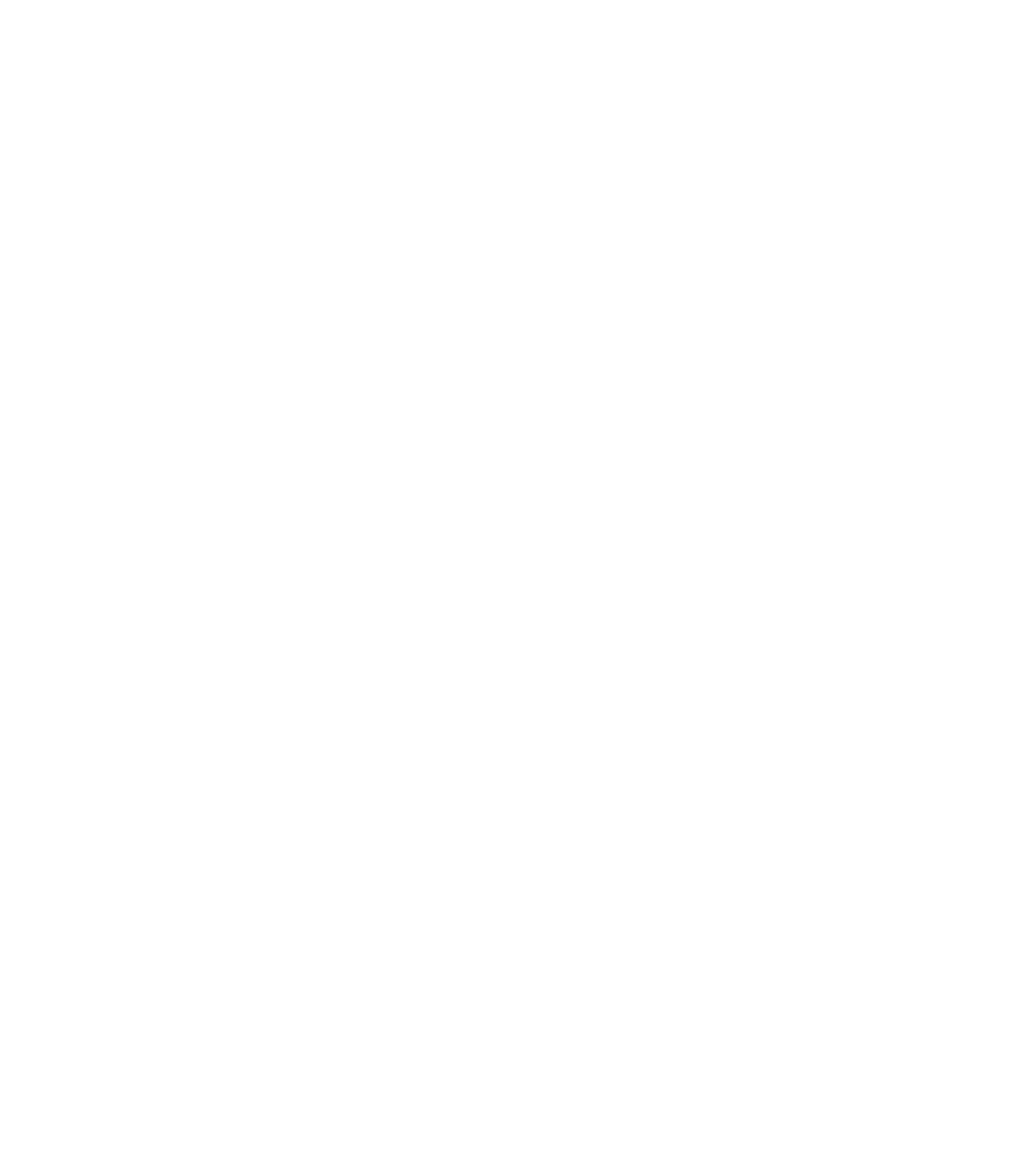
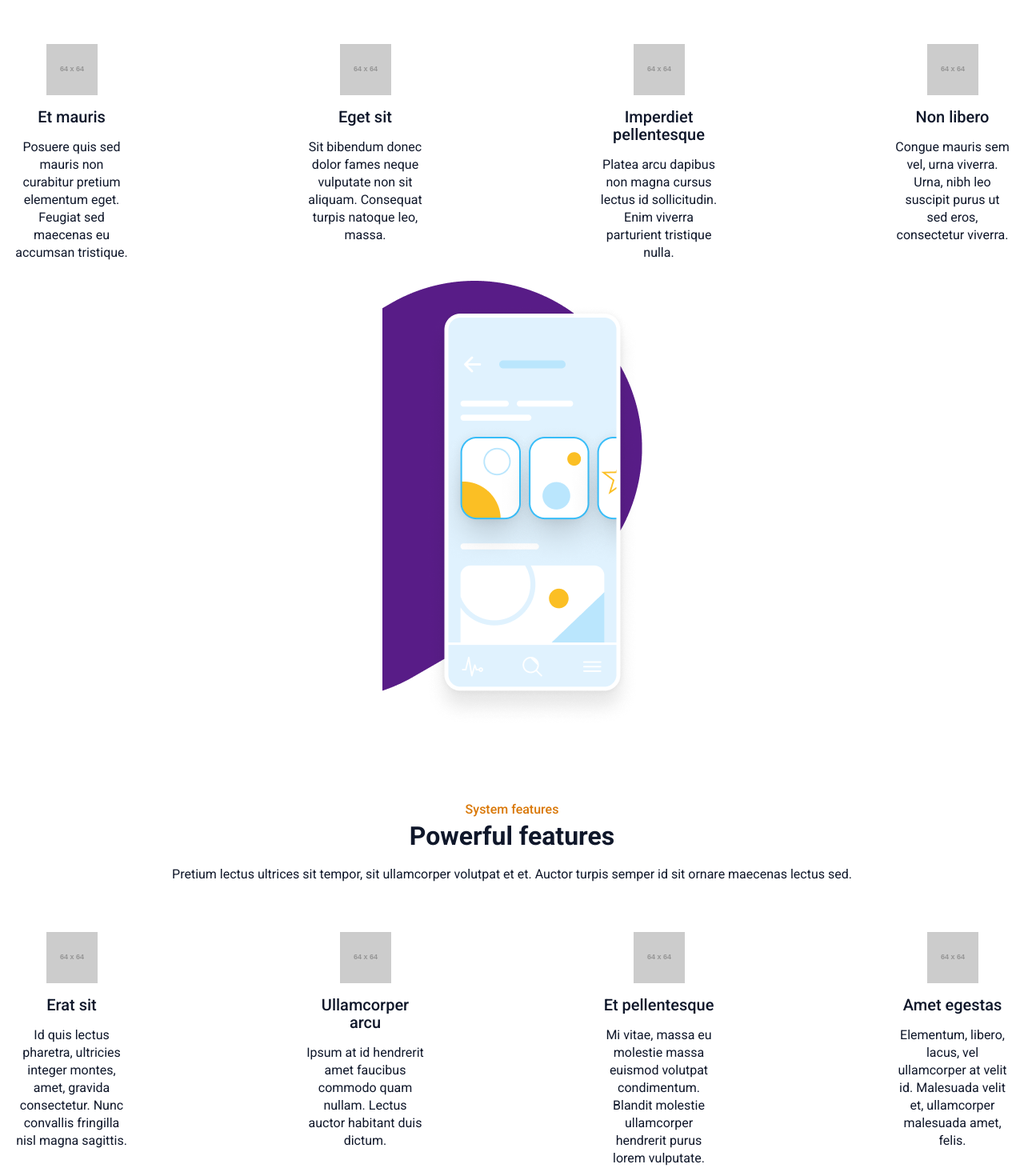
Before and after one commit to zingarelli/Buzzvel_2024_Test, a React (Vite) app: page / in a window 1280 px wide. Shown: the part 1440-2910 px from the top of the page at 80% size. Before the commit the page ends 1285 px from the top, so only its background shows below. Built offline with nearby package versions, Linux system fonts and the light colour scheme.

Commit message:
add Services and Features sections (mobile)

```diff
--- a/src/App.jsx
+++ b/src/App.jsx
@@ -5,8 +5,8 @@ export default function App() {
     <>
       <Section.Hero />
       <Section.Intro />
-      {/* <Section.Services /> */}
-      {/* <Section.Features /> */}
+      <Section.Services />
+      <Section.Features />
       {/* <Section.CTA /> */}
       {/* <Footer /> */}
     </>
--- a/src/components/InfoCard/InfoCard.module.css
+++ b/src/components/InfoCard/InfoCard.module.css
@@ -3,7 +3,7 @@
     display: flex;
     flex-direction: column;
     row-gap: 16px;
-    width: 148px;
+    width: 147px;
     align-items: center;
 }
 
--- /dev/null
+++ b/src/components/LandingPage/Features/Features.module.css
@@ -0,0 +1,7 @@
+.cards {
+    margin: 64px auto 24px;
+    display: flex;
+    flex-wrap: wrap;
+    gap: 48px;
+    justify-content: space-between;
+}
--- /dev/null
+++ b/src/components/LandingPage/Features/index.jsx
@@ -0,0 +1,46 @@
+import styles from './Features.module.css';
+import features from '../../../assets/features.png';
+import Article from '../../Article';
+import InfoCard from '../../InfoCard';
+
+export default function Features() {
+    return (
+        <Article
+            supTitle='System features'
+            title='Powerful features'
+            introduction='Pretium lectus ultrices sit tempor, sit ullamcorper volutpat et et. Auctor turpis semper id sit ornare maecenas lectus sed.'
+        >
+            <div className={styles.cards}>
+                <InfoCard
+                    image='https://placehold.co/64/white/white/png'
+                    imageAlt='placeholder for an image'
+                    title='Erat sit'
+                >
+                    Id quis lectus pharetra, ultricies integer montes, amet, gravida consectetur. Nunc convallis fringilla nisl magna sagittis.
+                </InfoCard>
+                <InfoCard
+                    image='https://placehold.co/64/white/white/png'
+                    imageAlt='placeholder for an image'
+                    title='Ullamcorper arcu'
+                >
+                    Ipsum at id hendrerit amet faucibus commodo quam nullam. Lectus auctor habitant duis dictum.
+                </InfoCard>
+                <InfoCard
+                    image='https://placehold.co/64/white/white/png'
+                    imageAlt='placeholder for an image'
+                    title='Et pellentesque'
+                >
+                    Mi vitae, massa eu molestie massa euismod volutpat condimentum. Blandit molestie ullamcorper hendrerit purus lorem vulputate.
+                </InfoCard>
+                <InfoCard
+                    image='https://placehold.co/64/white/white/png'
+                    imageAlt='placeholder for an image'
+                    title='Amet egestas'
+                >
+                    Elementum, libero, lacus, vel ullamcorper at velit id. Malesuada velit et, ullamcorper malesuada amet, felis.
+                </InfoCard>
+            </div>
+            <img src={features} alt="placeholder for picture in the Features section" />
+        </Article>
+    );
+}
--- /dev/null
+++ b/src/components/LandingPage/Services/Services.module.css
@@ -0,0 +1,7 @@
+.cards {
+    margin: 64px auto 24px;
+    display: flex;
+    flex-wrap: wrap;
+    gap: 48px;
+    justify-content: space-between;
+}
--- /dev/null
+++ b/src/components/LandingPage/Services/index.jsx
@@ -0,0 +1,46 @@
+import styles from './Services.module.css';
+import services from '../../../assets/services.png';
+import Article from '../../Article';
+import InfoCard from '../../InfoCard';
+
+export default function Services() {
+    return (
+        <Article
+            supTitle='Services'
+            title='Personalized services'
+            introduction='Pretium lectus ultrices sit tempor, sit ullamcorper volutpat et et. Auctor turpis semper id sit ornare maecenas lectus sed.'
+        >
+            <div className={styles.cards}>
+                <InfoCard
+                    image='https://placehold.co/64/white/white/png'
+                    imageAlt='placeholder for an image'
+                    title='Et mauris'
+                >
+                    Posuere quis sed mauris non curabitur pretium elementum eget. Feugiat sed maecenas eu accumsan tristique.
+                </InfoCard>
+                <InfoCard
+                    image='https://placehold.co/64/white/white/png'
+                    imageAlt='placeholder for an image'
+                    title='Eget sit'
+                >
+                    Sit bibendum donec dolor fames neque vulputate non sit aliquam. Consequat turpis natoque leo, massa.
+                </InfoCard>
+                <InfoCard
+                    image='https://placehold.co/64/white/white/png'
+                    imageAlt='placeholder for an image'
+                    title='Imperdiet pellentesque'
+                >
+                    Platea arcu dapibus non magna cursus lectus id sollicitudin. Enim viverra parturient tristique nulla.
+                </InfoCard>
+                <InfoCard
+                    image='https://placehold.co/64/white/white/png'
+                    imageAlt='placeholder for an image'
+                    title='Non libero'
+                >
+                    Congue mauris sem vel, urna viverra. Urna, nibh leo suscipit purus ut sed eros, consectetur viverra.
+                </InfoCard>
+            </div>
+            <img src={services} alt="placeholder for picture in the Services section" />
+        </Article>
+    );
+}
--- a/src/components/LandingPage/index.js
+++ b/src/components/LandingPage/index.js
@@ -1,7 +1,11 @@
 import Hero from "./Hero";
 import Intro from "./Intro";
+import Services from "./Services";
+import Features from "./Features";
 
 export {
     Hero,
-    Intro
+    Intro,
+    Services,
+    Features
 }
```
Also changed, not shown: src/assets/features.png (added), src/assets/services.png (added).
